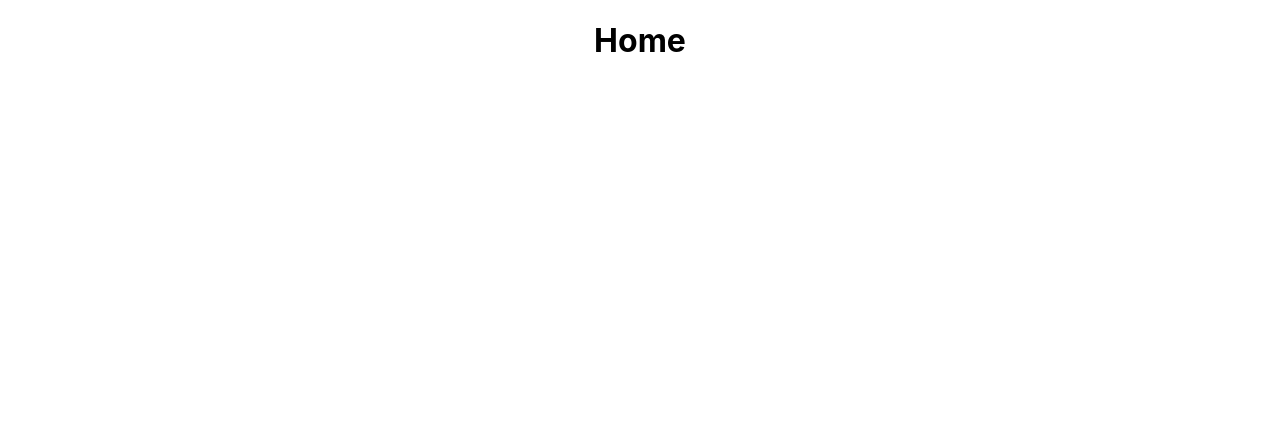
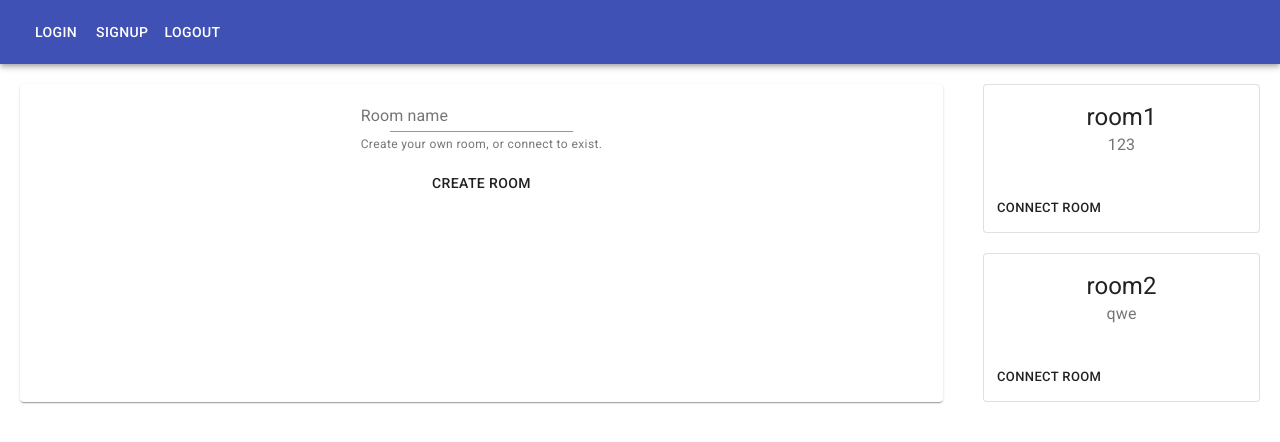
Before and after one commit to Mmmams/NODEJS-CHAT, a React (Create React App) app in the folder client/: page / in a window 1280 px wide. Shown: the top 442 px of the page. Built offline with nearby package versions, Linux system fonts and the light colour scheme; no server answers.

Commit message:
feat: added advenced routing

```diff
--- a/client/package.json
+++ b/client/package.json
@@ -3,13 +3,18 @@
   "version": "0.1.0",
   "private": true,
   "dependencies": {
+    "@material-ui/core": "^4.11.3",
+    "@material-ui/icons": "^4.11.2",
+    "@material-ui/styles": "^4.11.3",
     "@testing-library/jest-dom": "^5.11.10",
     "@testing-library/react": "^11.2.6",
     "@testing-library/user-event": "^12.8.3",
+    "node-sass": "^5.0.0",
     "react": "^17.0.2",
     "react-dom": "^17.0.2",
     "react-router-dom": "^5.2.0",
     "react-scripts": "4.0.3",
+    "socket.io-client": "^2.3.1",
     "web-vitals": "^1.1.1"
   },
   "scripts": {
--- a/client/public/index.html
+++ b/client/public/index.html
@@ -10,6 +10,7 @@
       content="Web site created using create-react-app"
     />
     <link rel="apple-touch-icon" href="%PUBLIC_URL%/logo192.png" />
+    <link rel="stylesheet" href="https://fonts.googleapis.com/css?family=Roboto:300,400,500,700&display=swap" />
     <!--
       manifest.json provides metadata used when your web app is installed on a
       user's mobile device or desktop. See https://developers.google.com/web/fundamentals/web-app-manifest/
--- a/client/src/App.js
+++ b/client/src/App.js
@@ -1,25 +1,28 @@
+import { useState } from "react";
+import { BrowserRouter, Switch, Route } from "react-router-dom";
+
+import { UserContext } from "./UserContext";
+
 import "./App.css";
 
-import { BrowserRouter as Router, Switch, Route } from "react-router-dom";
-
-import { UserContext } from "./UserContext";
 import Chat from "./components/chat/chat";
 import Home from "./components/home/home";
-import { useState } from "react";
+import Navbar from "./layout/Navbar";
 
 function App() {
   const [user, setUser] = useState(null);
   return (
-    <Router>
+    <BrowserRouter>
       <div className="App">
         <UserContext.Provider value={{ user, setUser }}>
+          <Navbar />
           <Switch>
             <Route exact path="/" component={Home} />
-            <Route path="chat" component={Chat} />
+            <Route path="/chat/:room_id/:room_name" component={Chat} />
           </Switch>
         </UserContext.Provider>
       </div>
-    </Router>
+    </BrowserRouter>
   );
 }
 
--- a/client/src/components/chat/chat.js
+++ b/client/src/components/chat/chat.js
@@ -1,9 +1,14 @@
 import React from "react";
 
+import { useParams } from "react-router-dom";
+
 const Chat = () => {
+  const { room_id, room_name } = useParams();
+
   return (
     <div>
-      <h1>Chat</h1>
+      <h1>{room_name}</h1>
+      <h2>{room_id}</h2>
     </div>
   );
 };
--- /dev/null
+++ b/client/src/components/createRoomCard/createRoomCard.js
@@ -0,0 +1,80 @@
+import React, { useState, useEffect } from "react";
+import { makeStyles } from "@material-ui/core/styles";
+import Card from "@material-ui/core/Card";
+import Button from "@material-ui/core/Button";
+import {
+  FormControl,
+  FormHelperText,
+  InputLabel,
+  Input,
+} from "@material-ui/core";
+
+import io from "socket.io-client";
+let socket;
+const useStyles = makeStyles({
+  root: {
+    minWidth: 275,
+    flexGrow: 3,
+    margin: 20,
+  },
+  bullet: {
+    display: "inline-block",
+    margin: "0 2px",
+    transform: "scale(0.8)",
+  },
+  title: {
+    fontSize: 14,
+  },
+  pos: {
+    marginBottom: 12,
+  },
+  btn: {
+    margin: 10,
+  },
+});
+
+export default function CreateRoomCard() {
+  const ENDPOINT = "localhost:5500";
+  useEffect(() => {
+    socket = io(ENDPOINT);
+    return () => {
+      socket.emit("disconnect");
+      socket.off();
+    };
+  });
+
+  const classes = useStyles();
+  const [room, setRoom] = useState("");
+
+  const handleSubmit = (event) => {
+    event.preventDefault();
+    socket.emit("create-room", room);
+    console.log(room);
+    setRoom(" ");
+  };
+
+  const handleInput = (event) => {
+    setRoom(event.target.value);
+  };
+
+  return (
+    <Card className={classes.root}>
+      <FormControl>
+        <form onSubmit={handleSubmit}>
+          <InputLabel htmlFor="my-input">Room name</InputLabel>
+          <Input
+            id="my-input"
+            aria-describedby="my-helper-text"
+            onChange={handleInput}
+          />
+          <FormHelperText id="my-helper-text">
+            Create your own room, or connect to exist.
+          </FormHelperText>
+          <Button type="submit" className={classes.btn}>
+            Create room
+          </Button>
+        </form>
+      </FormControl>
+    </Card>
+  );
+}
--- a/client/src/components/home/home.js
+++ b/client/src/components/home/home.js
@@ -1,9 +1,15 @@
 import React from "react";
+
+import "./home.styles.scss";
+
+import CreateRoomCard from "../createRoomCard/createRoomCard";
+import RoomCard from "../roomCard/roomCard";
 
 const Home = () => {
   return (
-    <div>
-      <h1>Home</h1>
+    <div className="home-container">
+      <CreateRoomCard />
+      <RoomCard />
     </div>
   );
 };
--- /dev/null
+++ b/client/src/components/home/home.styles.scss
@@ -0,0 +1,6 @@
+.home-container {
+  display: flex;
+  flex-direction: row;
+  width: 100%;
+  justify-content: space-around;
+}
--- /dev/null
+++ b/client/src/components/roomCard/roomCard.jsx
@@ -0,0 +1,64 @@
+import React from "react";
+import { useRouteMatch, useHistory } from "react-router-dom";
+
+import { makeStyles } from "@material-ui/core/styles";
+import Card from "@material-ui/core/Card";
+import CardActions from "@material-ui/core/CardActions";
+import CardContent from "@material-ui/core/CardContent";
+import Button from "@material-ui/core/Button";
+import Typography from "@material-ui/core/Typography";
+
+const useStyles = makeStyles({
+  root: {
+    minWidth: 275,
+    flexGrow: 2,
+    margin: 20,
+  },
+  bullet: {
+    display: "inline-block",
+    margin: "0 2px",
+    transform: "scale(0.8)",
+  },
+  title: {
+    fontSize: 14,
+  },
+  pos: {
+    marginBottom: 12,
+  },
+});
+
+export default function RoomCard() {
+  const match = useRouteMatch();
+  const history = useHistory();
+  const classes = useStyles();
+  const rooms = [
+    { name: "room1", _id: 123 },
+    { name: "room2", _id: "qwe" },
+  ];
+  return (
+    <div>
+      {rooms.map((room) => (
+        <Card className={classes.root} variant="outlined" key={room._id}>
+          <CardContent>
+            <Typography variant="h5" component="h2">
+              {room.name}
+            </Typography>
+            <Typography className={classes.pos} color="textSecondary">
+              {room._id}
+            </Typography>
+          </CardContent>
+          <CardActions>
+            <Button
+              size="small"
+              onClick={() =>
+                history.push(`${match.path}chat/${room._id}/${room.name}`)
+              }
+            >
+              Connect room
+            </Button>
+          </CardActions>
+        </Card>
+      ))}
+    </div>
+  );
+}
--- /dev/null
+++ b/client/src/layout/Navbar.js
@@ -0,0 +1,20 @@
+import React from "react";
+
+import { makeStyles } from "@material-ui/core/styles";
+import AppBar from "@material-ui/core/AppBar";
+import Toolbar from "@material-ui/core/Toolbar";
+import Button from "@material-ui/core/Button";
+
+const Navbar = () => {
+  return (
+    <AppBar position="static">
+      <Toolbar>
+        <Button color="inherit">Login</Button>
+        <Button color="inherit">Signup</Button>
+        <Button color="inherit">Logout</Button>
+      </Toolbar>
+    </AppBar>
+  );
+};
+
+export default Navbar;
```
Also changed, not shown: client/src/components/roomList/roomList.js (added), 1 other file (tests, documents, lock files or other folders).
